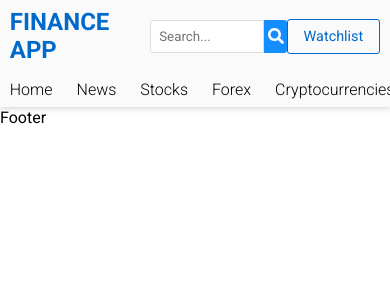
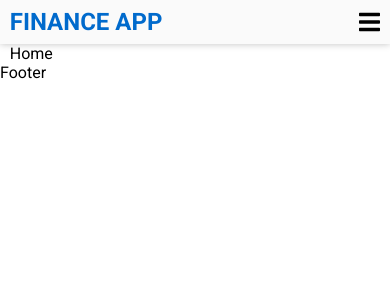
Before and after one commit to nicholas-newman1/stock-site, a React (Create React App) app: page / in a window 390 px wide. Shown: the top 300 px of the page. Built offline with nearby package versions, Linux system fonts and the light colour scheme.

Commit message:
added mobile menu functionality

```diff
--- a/src/components/Header.js
+++ b/src/components/Header.js
@@ -1,17 +1,23 @@
-import React from 'react';
+import React, { useState } from 'react';
 import { Link } from 'react-router-dom';
 import Search from './Search';
 import Nav from './Nav';
 import '../css/header.css';
+import { faBars } from '@fortawesome/free-solid-svg-icons';
+import { FontAwesomeIcon } from '@fortawesome/react-fontawesome';
 
 const Header = () => {
+  const [displayMobileMenu, setDisplayMobileMenu] = useState(false);
+
   return (
     <header>
       <div className='container'>
+        <div className='desktop-header'>
           <div className='header-bar-primary'>
             <Link className='logo-link' to='/'>
               <h1 className='logo-content'>Finance App</h1>
             </Link>
+
             <Search />
             <Link className='watchlist-link' to={`/watchlist`}>
               <button className='watchlist-btn' type='submit'>
@@ -23,6 +29,32 @@ const Header = () => {
             <Nav />
           </div>
         </div>
+
+        <div className='mobile-header'>
+          <div className='header-bar-primary'>
+            <Link className='logo-link' to='/'>
+              <h1 className='logo-content'>Finance App</h1>
+            </Link>
+            <FontAwesomeIcon
+              className='hamburger'
+              icon={faBars}
+              onClick={() => setDisplayMobileMenu(!displayMobileMenu)}
+            />
+          </div>
+
+          {displayMobileMenu && (
+            <div className='header-bar-secondary'>
+              <Search />
+              <Link className='watchlist-link' to={`/watchlist`}>
+                <button className='watchlist-btn' type='submit'>
+                  Watchlist
+                </button>
+              </Link>
+              <Nav />
+            </div>
+          )}
+        </div>
+      </div>
     </header>
   );
 };
--- a/src/components/Search.js
+++ b/src/components/Search.js
@@ -1,31 +1,32 @@
-import React, { useState } from 'react';
+import React, { useContext } from 'react';
 import { Link } from 'react-router-dom';
 import '../css/search.css';
 import { faSearch } from '@fortawesome/free-solid-svg-icons';
 import { FontAwesomeIcon } from '@fortawesome/react-fontawesome';
+import { SearchContext } from '../context/SearchContext';
 
 const Search = () => {
-  const [text, setText] = useState('');
+  const { text, setText } = useContext(SearchContext);
 
   return (
-    <form className="search-form">
+    <form className='search-form'>
       <input
-        className="search-input"
-        type="text"
-        placeholder="Search..."
+        className='search-input'
+        type='text'
+        placeholder='Search...'
         value={text}
-        onChange={e => setText(e.target.value)}
-        onFocus={e => (e.target.style.border = '1px solid #777')}
-        onBlur={e => (e.target.style.border = '1px solid #ddd')}
+        onChange={(e) => setText(e.target.value)}
+        onFocus={(e) => (e.target.style.border = '1px solid #777')}
+        onBlur={(e) => (e.target.style.border = '1px solid #ddd')}
       />
 
       <Link
-        className="search-link"
+        className='search-link'
         to={`/search/${text}`}
         onClick={() => setText('')}
       >
-        <button className="search-btn" type="submit">
-          <FontAwesomeIcon className="search-icon" icon={faSearch} />
+        <button className='search-btn' type='submit'>
+          <FontAwesomeIcon className='search-icon' icon={faSearch} />
         </button>
       </Link>
     </form>
--- a/src/components/SearchResults.js
+++ b/src/components/SearchResults.js
@@ -13,18 +13,18 @@ const SearchResults = ({ match }) => {
     fetch(
       `https://sandbox.iexapis.com/v1/search/${match.params.query}?token=${APIKey}`
     )
-      .then(res => res.json())
-      .then(data => {
+      .then((res) => res.json())
+      .then((data) => {
         setSearchResults(data);
         setLoading(false);
       });
-  }, [match.params.query]);
+  }, [match.params.query, APIKey]);
 
   return loading ? (
     <Spinner />
   ) : (
     <ul>
-      {searchResults.map(result => (
+      {searchResults.map((result) => (
         <SearchResult key={result.symbol} result={result} />
       ))}
     </ul>
--- a/src/components/StockPage.js
+++ b/src/components/StockPage.js
@@ -12,13 +12,13 @@ const StockPage = ({ match }) => {
     fetch(
       `https://sandbox.iexapis.com/v1/stock/${match.params.ticker}/intraday-prices?token=${APIKey}&chartInterval=5&filter=date,minute,open,close`
     )
-      .then(res => res.json())
-      .then(data => {
+      .then((res) => res.json())
+      .then((data) => {
         console.log(data);
-        setData(data.filter(item => item.open && item.close));
+        setData(data.filter((item) => item.open && item.close));
         setLoading(false);
       });
-  }, []);
+  }, [APIKey, match.params.ticker]);
 
   return (
     <div>
--- a/src/context/SearchContext.js
+++ b/src/context/SearchContext.js
@@ -3,14 +3,11 @@ import React, { createContext, useState } from 'react';
 export const SearchContext = createContext();
 
 export const SearchProvider = (props) => {
-  const [data, setData] = useState([]);
-  const [ticker, setTicker] = useState('');
+  const [text, setText] = useState('');
   const [APIKey] = useState('Tpk_9f992899606244d096283bcf0205cb06');
 
   return (
-    <SearchContext.Provider
-      value={{ data, ticker, setData, setTicker, APIKey }}
-    >
+    <SearchContext.Provider value={{ text, setText, APIKey }}>
       {props.children}
     </SearchContext.Provider>
   );
--- a/src/css/header.css
+++ b/src/css/header.css
@@ -6,11 +6,19 @@ header {
   box-shadow: 0px 0px 7px rgba(0, 0, 0, 0.25);
 }
 
+.mobile-header {
+  display: none;
+}
+
 .header-bar-primary {
   display: flex;
   justify-content: space-between;
   align-items: center;
   padding: 0.5rem 0;
+}
+
+.hamburger {
+  display: none;
 }
 
 .logo-link {
@@ -45,4 +53,16 @@ header {
 }
 
 @media (max-width: 600px) {
+  .mobile-header {
+    display: block;
+  }
+
+  .desktop-header {
+    display: none;
+  }
+
+  .hamburger {
+    display: block;
+    font-size: 1.5rem;
+  }
 }
--- a/src/css/nav.css
+++ b/src/css/nav.css
@@ -4,7 +4,7 @@
 }
 
 .nav-item + .nav-item {
-  padding-left: 1.5rem;
+  margin-left: 1.5rem;
 }
 
 .nav-item {
@@ -42,3 +42,13 @@
 .nav-link:hover::after {
   transform: scale(1, 1);
 }
+
+@media (max-width: 600px) {
+  .nav-list {
+    flex-direction: column;
+  }
+
+  .nav-item + .nav-item {
+    margin-left: 0;
+  }
+}
--- a/src/css/search.css
+++ b/src/css/search.css
@@ -33,3 +33,11 @@
   color: white;
   font-size: 1rem;
 }
+
+@media (max-width: 600px) {
+  .search-form {
+    align-self: start;
+    margin: 1rem 0;
+    width: 100%;
+  }
+}
--- a/src/index.css
+++ b/src/index.css
@@ -21,3 +21,9 @@ main {
 .hidden {
   display: none;
 }
+
+@media (max-width: 600px) {
+  main {
+    padding-top: 44px;
+  }
+}
```
Lines whose indentation alone changed are shown as unchanged.
